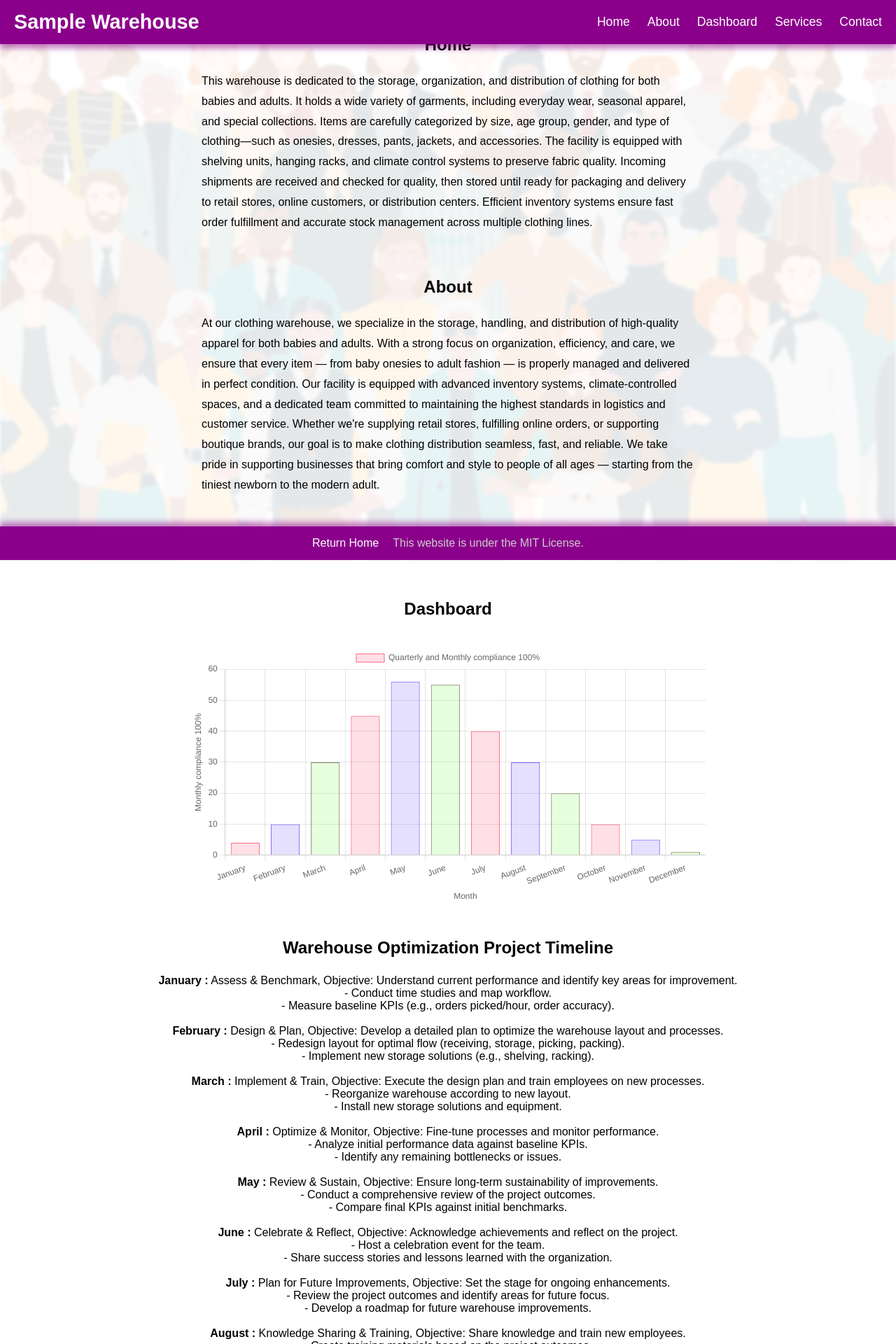
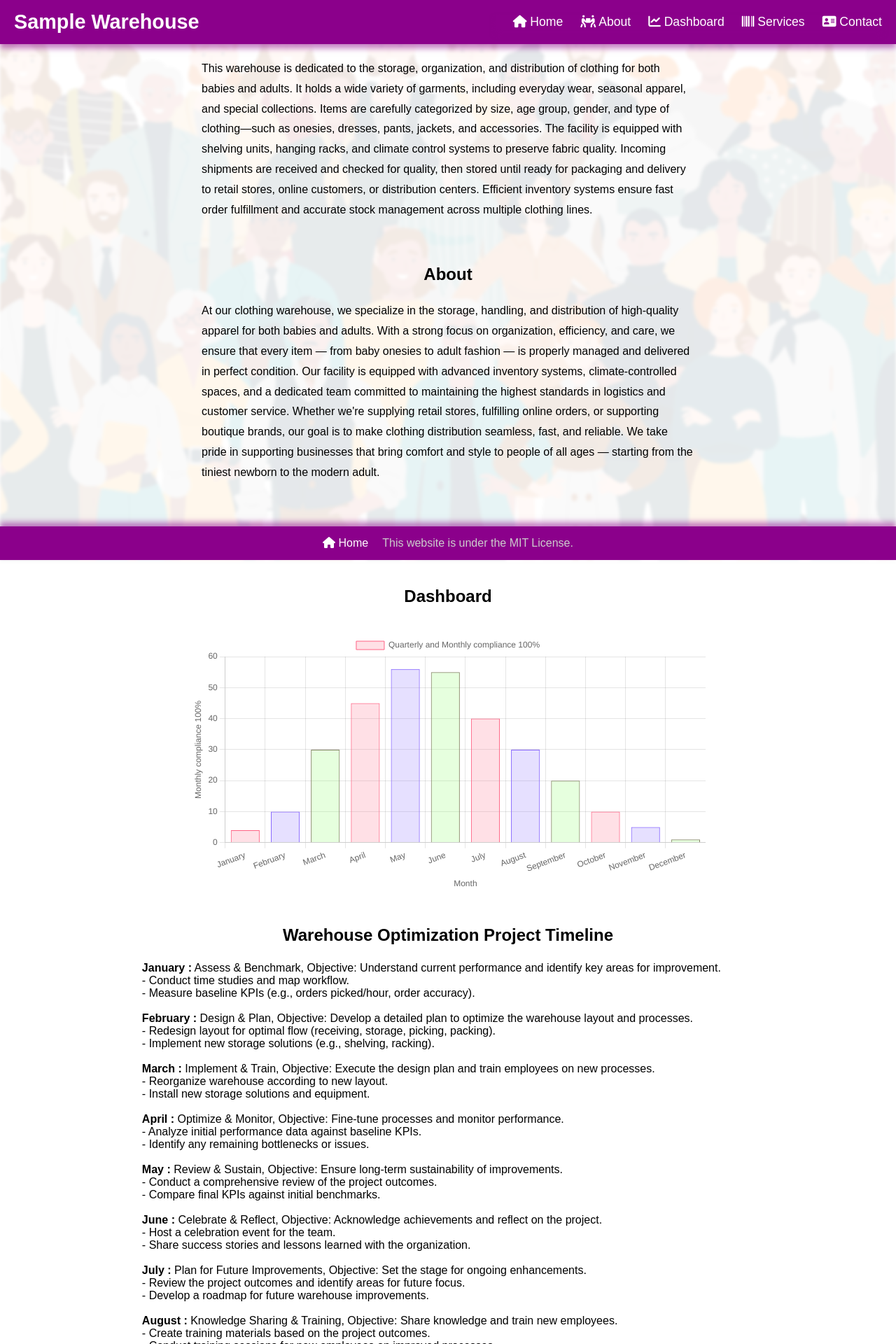
Before and after one commit to cesargomezs/V2test, a React (Vite) app: page / in a window 1280 px wide. Shown: the top 1920 px of the page at 70% size. Built offline with nearby package versions, Linux system fonts and the light colour scheme.

Commit message:
Fontawesome icons are added and styles are modified

```diff
--- a/index.html
+++ b/index.html
@@ -3,6 +3,7 @@
   <head>
     <meta charset="UTF-8" />
     <link rel="icon" type="image/svg+xml" href="/vite.svg" />
+    <link rel="js" href="/src/components/js/topmenu.js" />
     <meta name="viewport" content="width=device-width, initial-scale=1.0" />
     <title>::Sample Warehouse::</title>
     <meta
@@ -13,5 +14,6 @@
   <body>
     <div id="root"></div>
     <script type="module" src="/src/main.tsx"></script>
+    <script src="https://kit.fontawesome.com/b512089a85.js" crossorigin="anonymous"></script>
   </body>
 </html>
--- a/src/App.tsx
+++ b/src/App.tsx
@@ -12,6 +12,7 @@ import './styles/App.css';
 import Description from './components/sections/description.js';
 
 
+
 function App() {
   return (
     <>
@@ -22,7 +23,6 @@ function App() {
       />
       <Navbar />
       <main>
-        <br></br>
         <Home />
         <About />
         <Dashboard />
@@ -30,6 +30,7 @@ function App() {
         <Services />
         <Contact />
       </main>
+
       <Footer />
     </>
   );
--- a/src/components/navigation/footer.tsx
+++ b/src/components/navigation/footer.tsx
@@ -3,7 +3,7 @@ import '@/styles/navigation/footer.css';
 const Footer = () => {
   return (
     <footer className="footer">
-      <a href="#home">Return Home</a>
+      <a href="#home"><i className="fa-solid fa-house"></i> Home</a>
       <p>This website is under the MIT License.</p>
     </footer>
   );
--- a/src/components/navigation/navbar.tsx
+++ b/src/components/navigation/navbar.tsx
@@ -25,20 +25,19 @@ const Navbar = () => {
         onClick={() => setIsOpen(false)}
       >
         <li>
-        <i className="fa-house"></i>
-          <a href="#home">Home</a>
+          <a href="#home"><i className="fa-solid fa-house"></i> Home</a>
         </li>
         <li>
-          <a href="#about">About</a>
+          <a href="#about"><i className="fa-solid fa-people-carry-box"></i> About</a>
         </li>
         <li>
-          <a href="#dashboard">Dashboard</a>
+          <a href="#dashboard"><i className="fa-solid fa-chart-line"></i> Dashboard</a>
         </li>
         <li>
-          <a href="#services">Services</a>
+          <a href="#services"><i className="fa-solid fa-barcode"></i> Services</a>
         </li>
         <li>
-          <a href="#contact">Contact</a>
+          <a href="#contact"><i className="fa-solid fa-address-card"></i> Contact</a>
         </li>
       </ul>
     </nav>
--- a/src/components/sections/description.tsx
+++ b/src/components/sections/description.tsx
@@ -1,8 +1,10 @@
 const Description = () => {
   return (
         <>
+        <h2>Warehouse Optimization Project Timeline</h2>
         <div className="divGraph">
-            <h2>Warehouse Optimization Project Timeline</h2>
+            <div style={{textAlign:"left"}}>
+
                 <p>
                     <strong>January :</strong> Assess & Benchmark, Objective: Understand current performance and identify key areas for improvement.
                     <br></br>
@@ -96,6 +98,7 @@ const Description = () => {
                     <br></br>
                     - Conduct a year-end review meeting with the team.
                 </p>
+                </div>
         </div>
         </>
         );
--- a/src/styles/main.css
+++ b/src/styles/main.css
@@ -21,12 +21,14 @@ main {
 
 .divGraph {
   padding: 2px;
-  width: 100%;
+  width: auto;
   z-index: 1;
   height: fit-content;
   margin-top: 0%;
   padding-top: 0%;
+  justify-content: center;
   top: 0;
+
 }
 
 .background-image {
@@ -124,3 +126,18 @@ h2 {
   opacity: 1;
   transform: translateY(0);
 }
+
+.cmn-divfloat {
+    position: fixed !important;
+    bottom: 45px;
+    right: 15px;
+    display: none;
+}
+.cmn-btncircle {
+    width: 40px !important;
+    height: 40px !important;
+    padding: 6px 0px;
+    border-radius: 15px;
+    font-size: 18px;
+    text-align: center;
+}
```
Also changed, not shown: src/components/js/topmenu.js (added, +15 -0 lines).
